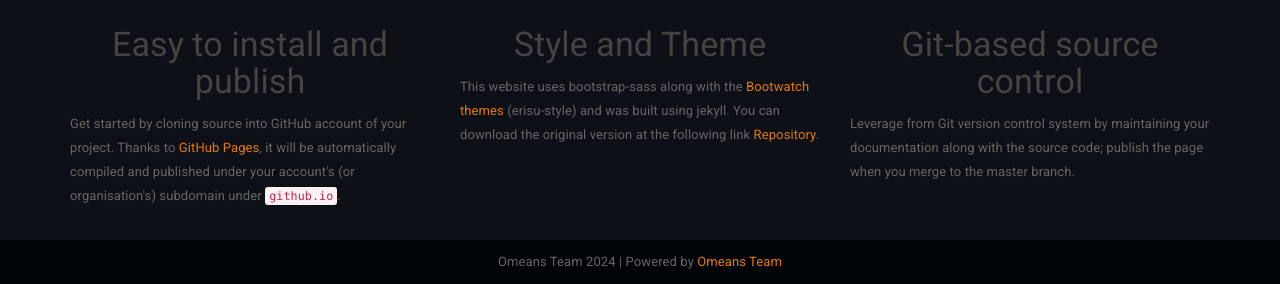
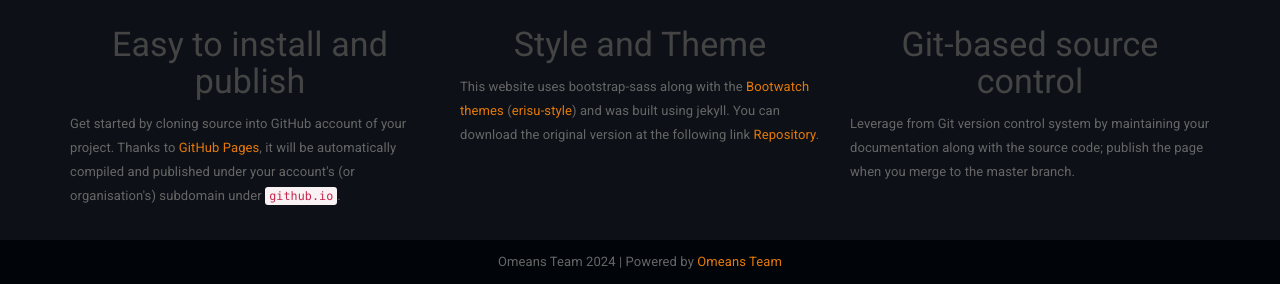
Before and after one commit to omeans-team/omeans-team.githubio, a Jekyll site: the page built from index.html, in a window 1280 px wide and 1163 px high. Shown: the part 876-1160 px from the top of the window. Built offline with Jekyll 4.4.1, drawn with Linux system fonts in a browser that asks for light colours.

Commit message:
Update index.html

```diff
--- a/index.html
+++ b/index.html
@@ -41,7 +41,7 @@ layout: default
         <div class="col-sm-4">
             <h1 class="text-center"><i class="fa fa-cogs" aria-hidden="true"></i></h1>
             <h3 class="text-center">Style and Theme</h3>
-            <p>This website uses bootstrap-sass along with the <a href="https://bootswatch.com/">Bootwatch themes</a> (erisu-style) and was built using jekyll. You can download the original version at the following link <a href="https://github.com/aksakalli/jekyll-doc-theme/archive/gh-pages.zip">Repository</a>.</p>
+            <p>This website uses bootstrap-sass along with the <a href="https://bootswatch.com/">Bootwatch themes</a> (<a href="https://omeans-team.github.io/bootswatch/">erisu-style</a>) and was built using jekyll. You can download the original version at the following link <a href="https://github.com/aksakalli/jekyll-doc-theme/archive/gh-pages.zip">Repository</a>.</p>
         </div>
         <div class="col-sm-4">
             <h1 class="text-center"><i class="fa fa-code-fork" aria-hidden="true"></i></h1>
```
